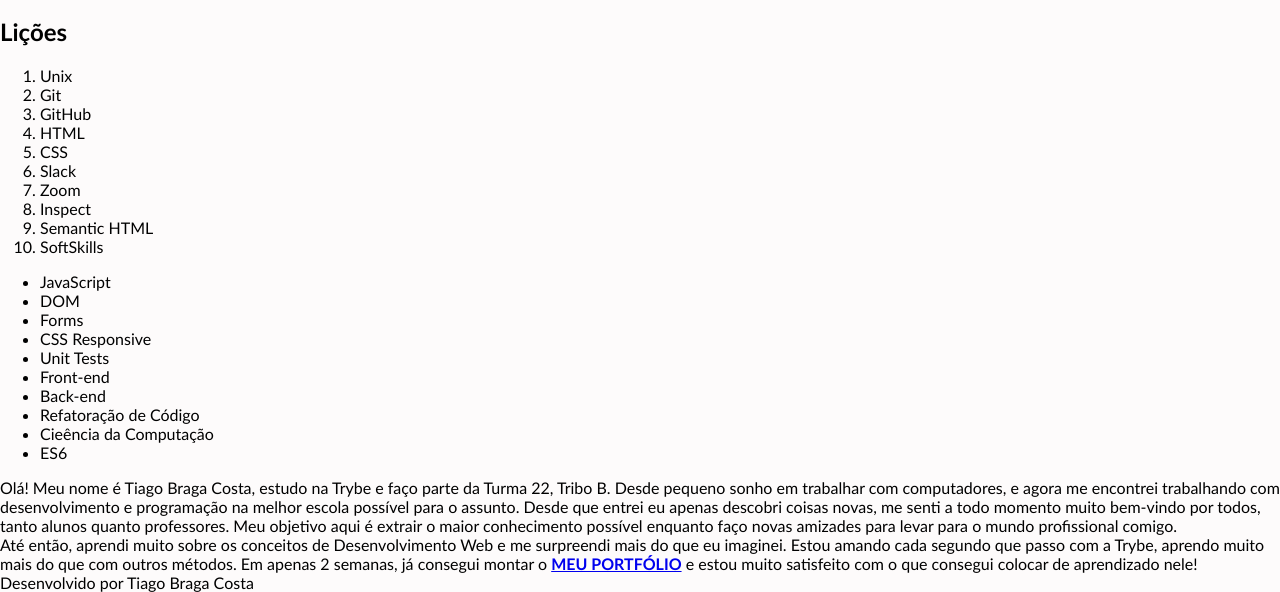
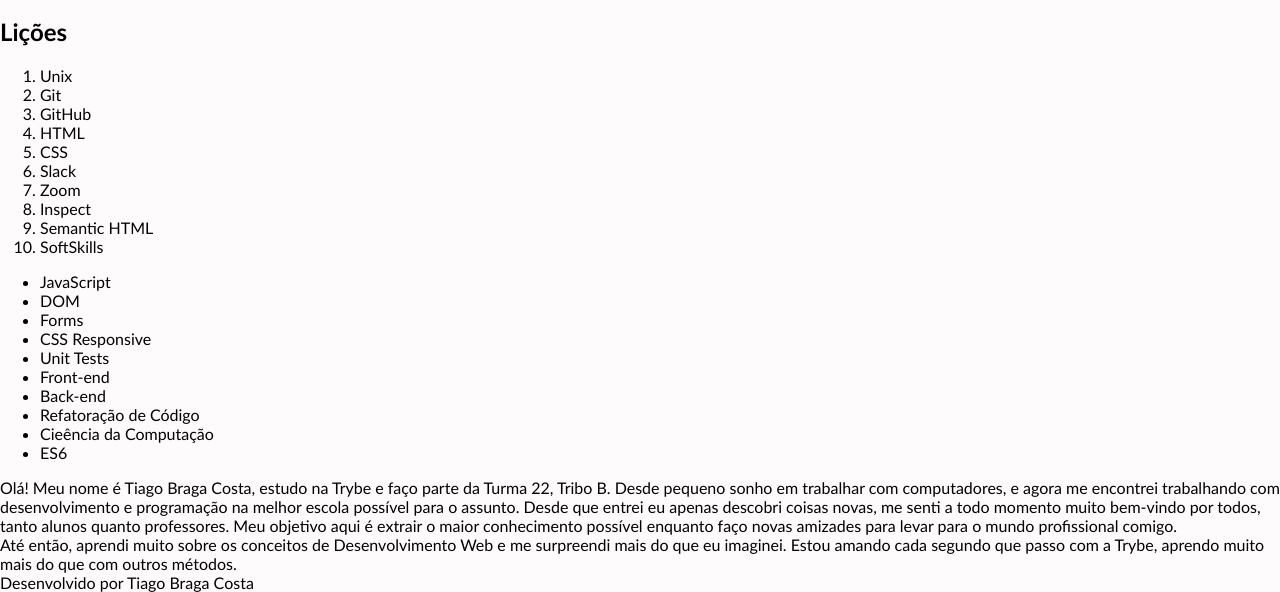
Before and after one commit to zTiagok/trybe-01.lessons-learned, a website: page index.html in a window 1280 px wide. Shown: the part 406-998 px from the top of the page. Drawn offline with Linux system fonts and the light colour scheme.

Commit message:
c5 - Remoção de alguns caracteres na <ASIDE>

```diff
--- a/index.html
+++ b/index.html
@@ -74,8 +74,8 @@
 
         Até então, aprendi muito sobre os conceitos de Desenvolvimento Web e me surpreendi mais do
         que eu imaginei. Estou amando cada segundo que passo com a Trybe, aprendo muito mais do que
-        com outros métodos. Em apenas 2 semanas, já consegui montar o <a href="https://ztiagok.github.io/" target="_blank">
-        <b>MEU PORTFÓLIO</b></a> e estou muito satisfeito com o que consegui colocar de aprendizado nele!
+        com outros métodos.
+    </aside>
 
     <footer id="rodape">
 
```
